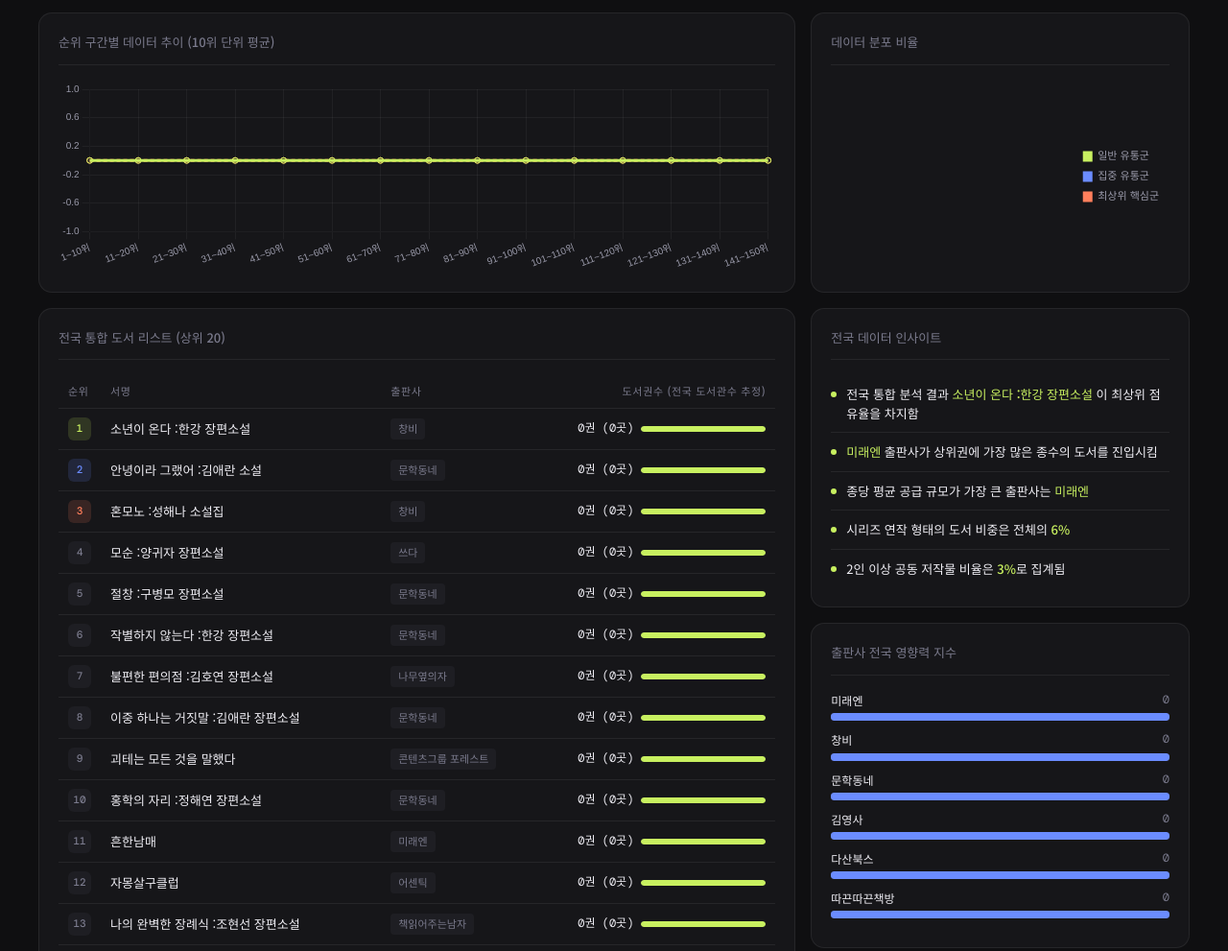
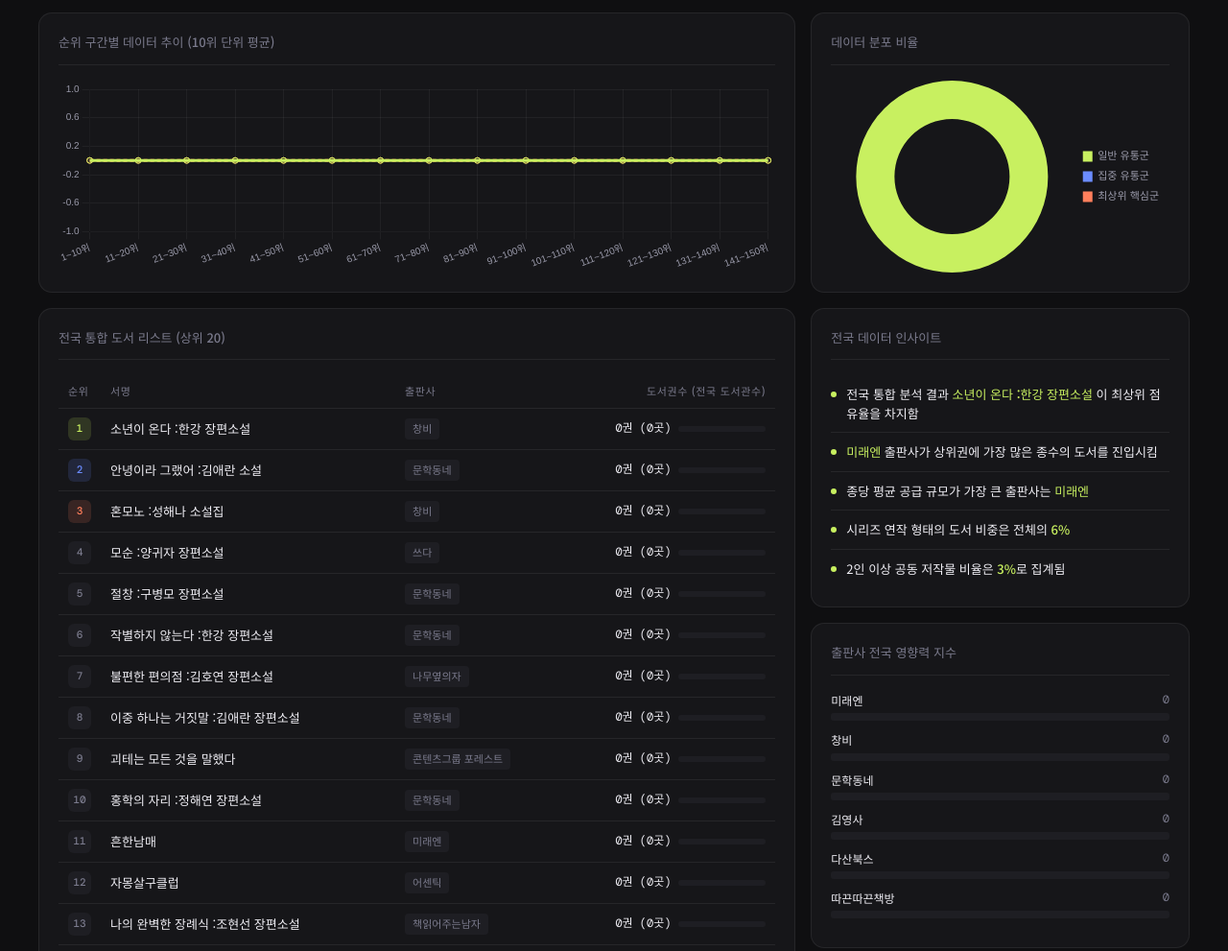
Before and after one commit to hyeyoungpark13-alt/library-dashboard, a plain HTML site: page index.html in a window 1280 px wide. Shown: the part 624-1615 px from the top of the page at 96% size. Drawn offline with nearby package versions, Linux system fonts and the light colour scheme.

Commit message:
Update index.html

```diff
--- a/index.html
+++ b/index.html
@@ -34,7 +34,7 @@
   .grid-3 { display: grid; grid-template-columns: 2fr 1fr; gap: 16px; margin-bottom: 16px; }
   .card { background: var(--bg2); border: 1px solid var(--border); border-radius: 14px; padding: 1.25rem; }
   .card-title { font-size: 13px; font-weight: 500; color: var(--muted); margin-bottom: 1rem; padding-bottom: 0.75rem; border-bottom: 1px solid var(--border); }
-  .chart-wrap { position: relative; width: 100%; height: 100%; }
+  .chart-wrap { position: relative; width: 100%; height: 240px; }
   .tbl-wrap { overflow-x: auto; }
   table { width: 100%; border-collapse: collapse; font-size: 13px; }
   th { text-align: left; font-weight: 500; font-size: 11px; text-transform: uppercase; letter-spacing: 0.06em; color: var(--muted); padding: 8px 10px; border-bottom: 1px solid var(--border); white-space: nowrap; }
@@ -77,7 +77,7 @@
   <div class="kpi-row">
     <div class="kpi"><div class="kpi-label">분석 대상 도서</div><div class="kpi-value" id="kpi-total">—</div><div class="kpi-sub">상위 노출권수</div></div>
     <div class="kpi"><div class="kpi-label">등재 출판사</div><div class="kpi-value" id="kpi-pubs">—</div><div class="kpi-sub">개 출판사 유입</div></div>
-    <div class="kpi"><div class="kpi-label">총 대출 규모</div><div class="kpi-value" id="kpi-libs">—</div><div class="kpi-sub">전국 합산 수치</div></div>
+    <div class="kpi"><div class="kpi-label">총 도서권수 규모</div><div class="kpi-value" id="kpi-libs">—</div><div class="kpi-sub">전국 합산 수치</div></div>
     <div class="kpi"><div class="kpi-label">1위 도서 유통수</div><div class="kpi-value" id="kpi-top1libs">—</div><div class="kpi-sub">전국 최고치</div></div>
     <div class="kpi"><div class="kpi-label">시리즈 비율</div><div class="kpi-value" id="kpi-series">—</div><div class="kpi-sub">% 시리즈물</div></div>
     <div class="kpi"><div class="kpi-label">공동 저작 비율</div><div class="kpi-value" id="kpi-collab">—</div><div class="kpi-sub">% 공동 저작</div></div>
@@ -86,11 +86,11 @@
   <div class="grid-2">
     <div class="card">
       <div class="card-title">출판사별 점유 도서 수 (상위 12)</div>
-      <div class="chart-wrap" style="height:240px"><canvas id="chartPub"></canvas></div>
+      <div class="chart-wrap"><canvas id="chartPub"></canvas></div>
     </div>
     <div class="card">
       <div class="card-title">출판사별 평균 도서 유통수</div>
-      <div class="chart-wrap" style="height:240px"><canvas id="chartAvg"></canvas></div>
+      <div class="chart-wrap"><canvas id="chartAvg"></canvas></div>
     </div>
   </div>
 
@@ -110,7 +110,7 @@
       <div class="card-title">전국 통합 도서 리스트 (상위 20)</div>
       <div class="tbl-wrap">
         <table>
-          <thead><tr><th style="width:36px">순위</th><th>서명</th><th>출판사</th><th style="text-align:right">도서권수 (전국 도서관수 추정)</th></tr></thead>
+          <thead><tr><th style="width:36px">순위</th><th>서명</th><th>출판사</th><th style="text-align:right">도서권수 (전국 도서관수)</th></tr></thead>
           <tbody id="topTable"></tbody>
         </table>
       </div>
@@ -153,24 +153,28 @@ async function autoLoadData() {
 }
 
 function renderDashboard(data) {
+  if(!data || data.length === 0) return;
+
   const n = data.length;
   const pubs = {};
   data.forEach(d => {
     if (!pubs[d.pub]) pubs[d.pub] = { count: 0, total: 0 };
-    pubs[d.pub].count++; pubs[d.pub].total += d.copies;
+    pubs[d.pub].count++;
+    pubs[d.pub].total += Number(d.copies || 0);
   });
+
   const pubList = Object.entries(pubs)
     .map(([name, v]) => ({ name, count: v.count, avg: Math.round(v.total / v.count) }))
     .sort((a, b) => b.count - a.count);
 
-  const totalVolume = data.reduce((s, d) => s + d.copies, 0);
+  const totalVolume = data.reduce((s, d) => s + Number(d.copies || 0), 0);
   const seriesPct = Math.round(data.filter(d => /\d+/.test(d.title)).length / n * 100);
   const collabPct = Math.round(data.filter(d => d.author.includes(',')).length / n * 100);
 
   document.getElementById('kpi-total').textContent = n;
   document.getElementById('kpi-pubs').textContent = Object.keys(pubs).length;
   document.getElementById('kpi-libs').textContent = totalVolume.toLocaleString();
-  document.getElementById('kpi-top1libs').textContent = data[0]?.copies.toLocaleString() || '—';
+  document.getElementById('kpi-top1libs').textContent = Number(data[0]?.copies || 0).toLocaleString();
   document.getElementById('kpi-series').textContent = seriesPct;
   document.getElementById('kpi-collab').textContent = collabPct;
 
@@ -179,7 +183,7 @@ function renderDashboard(data) {
     responsive: true, maintainAspectRatio: false,
     plugins: { legend: { display: false } },
     scales: {
-      x: { ticks: { color: tc, font: { size: 10 }, autoSkip: false, maxRotation: 38 }, grid: { color: gc } },
+      x: { ticks: { color: tc, font: { size: 10 }, autoSkip: true, maxRotation: 38 }, grid: { color: gc } },
       y: { ticks: { color: tc, font: { size: 10 } }, grid: { color: gc }, beginAtZero }
     }
   });
@@ -191,7 +195,7 @@ function renderDashboard(data) {
     options: baseOpts(true)
   });
 
-  const multiPubs = pubList.filter(p => p.count >= 2).sort((a, b) => b.avg - a.avg).slice(0, 10);
+  const multiPubs = pubList.filter(p => p.count >= 1).sort((a, b) => b.avg - a.avg).slice(0, 10);
   charts.avg = new Chart(document.getElementById('chartAvg'), {
     type: 'bar',
     data: { labels: multiPubs.map(p => p.name), datasets: [{ data: multiPubs.map(p => p.avg), backgroundColor: '#6b8cff', borderRadius: 4 }] },
@@ -201,12 +205,14 @@ function renderDashboard(data) {
   const groups = [];
   for (let i = 0; i < data.length; i += 10) {
     const chunk = data.slice(i, i + 10);
+    if(chunk.length === 0) continue;
     groups.push({
       label: (i+1) + '~' + (i + chunk.length) + '위',
-      copies: Math.round(chunk.reduce((s, d) => s + d.copies, 0) / chunk.length),
-      libs: Math.round(chunk.reduce((s, d) => s + d.libs, 0) / chunk.length),
+      copies: Math.round(chunk.reduce((s, d) => s + Number(d.copies || 0), 0) / chunk.length),
+      libs: Math.round(chunk.reduce((s, d) => s + Number(d.libs || 0), 0) / chunk.length),
     });
   }
+
   charts.trend = new Chart(document.getElementById('chartTrend'), {
     type: 'line',
     data: {
@@ -219,10 +225,15 @@ function renderDashboard(data) {
     options: { responsive: true, maintainAspectRatio: false, plugins: { legend: { display: false } }, scales: { x: { ticks: { color: tc, font: { size: 10 } }, grid: { color: gc } }, y: { ticks: { color: tc, font: { size: 10 } }, grid: { color: gc } } } }
   });
 
-  const maxC = Math.max(...data.map(d => d.copies));
+  const maxC = Math.max(...data.map(d => Number(d.copies || 0)), 1);
   const step = Math.ceil(maxC / 3);
   const buckets = [0,0,0];
-  data.forEach(d => { const i = Math.min(2, Math.floor(d.copies / step)); buckets[i]++; });
+  data.forEach(d => {
+    const val = Number(d.copies || 0);
+    const i = Math.min(2, Math.floor(val / step));
+    buckets[i]++;
+  });
+
   charts.dist = new Chart(document.getElementById('chartDist'), {
     type: 'doughnut',
     data: {
@@ -234,14 +245,18 @@ function renderDashboard(data) {
 
   const tbody = document.getElementById('topTable');
   tbody.innerHTML = '';
+  const firstDocCopies = Number(data[0]?.copies || 1);
+
   data.slice(0, 20).forEach(d => {
-    const pct = Math.round(d.copies / data[0].copies * 100);
+    const curCopies = Number(d.copies || 0);
+    const curLibs = Number(d.libs || 0);
+    const pct = Math.round(curCopies / firstDocCopies * 100);
     const cls = d.rank <= 3 ? 'rank-' + d.rank : '';
     const tr = document.createElement('tr');
     tr.innerHTML = '<td><span class="rank-badge ' + cls + '">' + d.rank + '</span></td>' +
       '<td class="title-cell" title="' + d.title + '">' + d.title + '</td>' +
       '<td><span class="pub-tag">' + d.pub + '</span></td>' +
-      '<td><div class="bar-inline"><span class="mono" style="font-size:12px;min-width:70px;text-align:right">' + d.copies.toLocaleString() + '권 (' + d.libs.toLocaleString() + '곳)</span><div class="bar-bg"><div class="bar-fill" style="width:' + pct + '%"></div></div></div></td>';
+      '<td><div class="bar-inline"><span class="mono" style="font-size:12px;min-width:85px;text-align:right">' + curCopies.toLocaleString() + '권 (' + curLibs.toLocaleString() + '곳)</span><div class="bar-bg"><div class="bar-fill" style="width:' + pct + '%"></div></div></div></td>';
     tbody.appendChild(tr);
   });
 
@@ -257,11 +272,12 @@ function renderDashboard(data) {
   document.getElementById('insightList').innerHTML = insights.map(t =>
     '<li><div class="insight-dot"></div><div>' + t + '</div></li>').join('');
 
-  const scoreList = pubList.filter(p => p.count >= 2)
+  const scoreList = pubList.filter(p => p.count >= 1)
     .map(p => ({ name: p.name, score: p.count * p.avg }))
     .sort((a, b) => b.score - a.score).slice(0, 6);
+
   if(scoreList.length > 0) {
-    const maxScore = scoreList[0].score;
+    const maxScore = scoreList[0].score || 1;
     document.getElementById('pubScore').innerHTML = scoreList.map(p =>
       '<div style="margin-bottom:10px"><div style="display:flex;justify-content:space-between;font-size:12px;margin-bottom:4px"><span>' + p.name + '</span><span class="mono" style="color:var(--muted)">' + p.score.toLocaleString() + '</span></div><div class="bar-bg" style="height:8px"><div class="bar-fill" style="width:' + Math.round(p.score/maxScore*100) + '%;background:var(--accent2)"></div></div></div>'
     ).join('');
```
